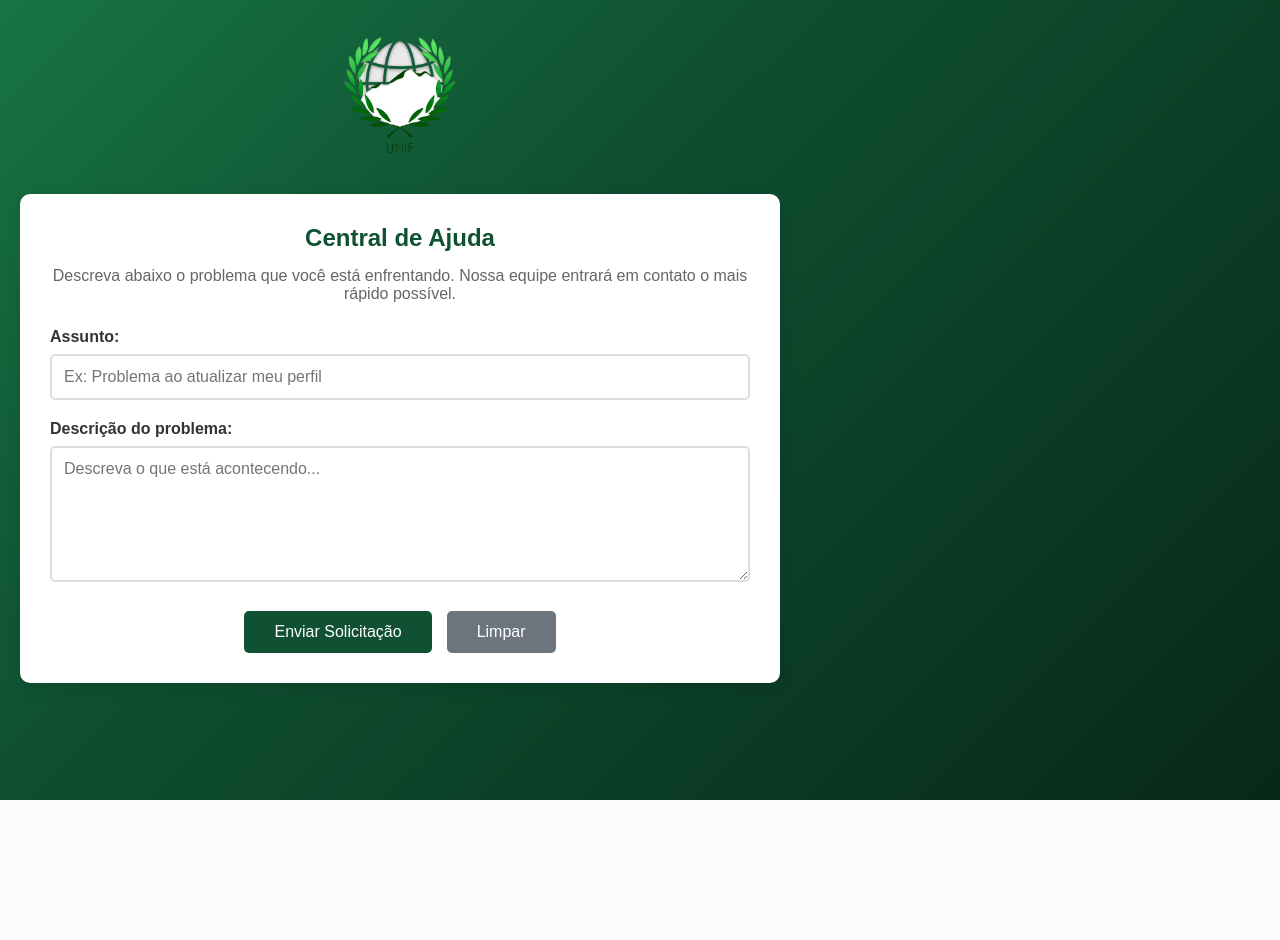
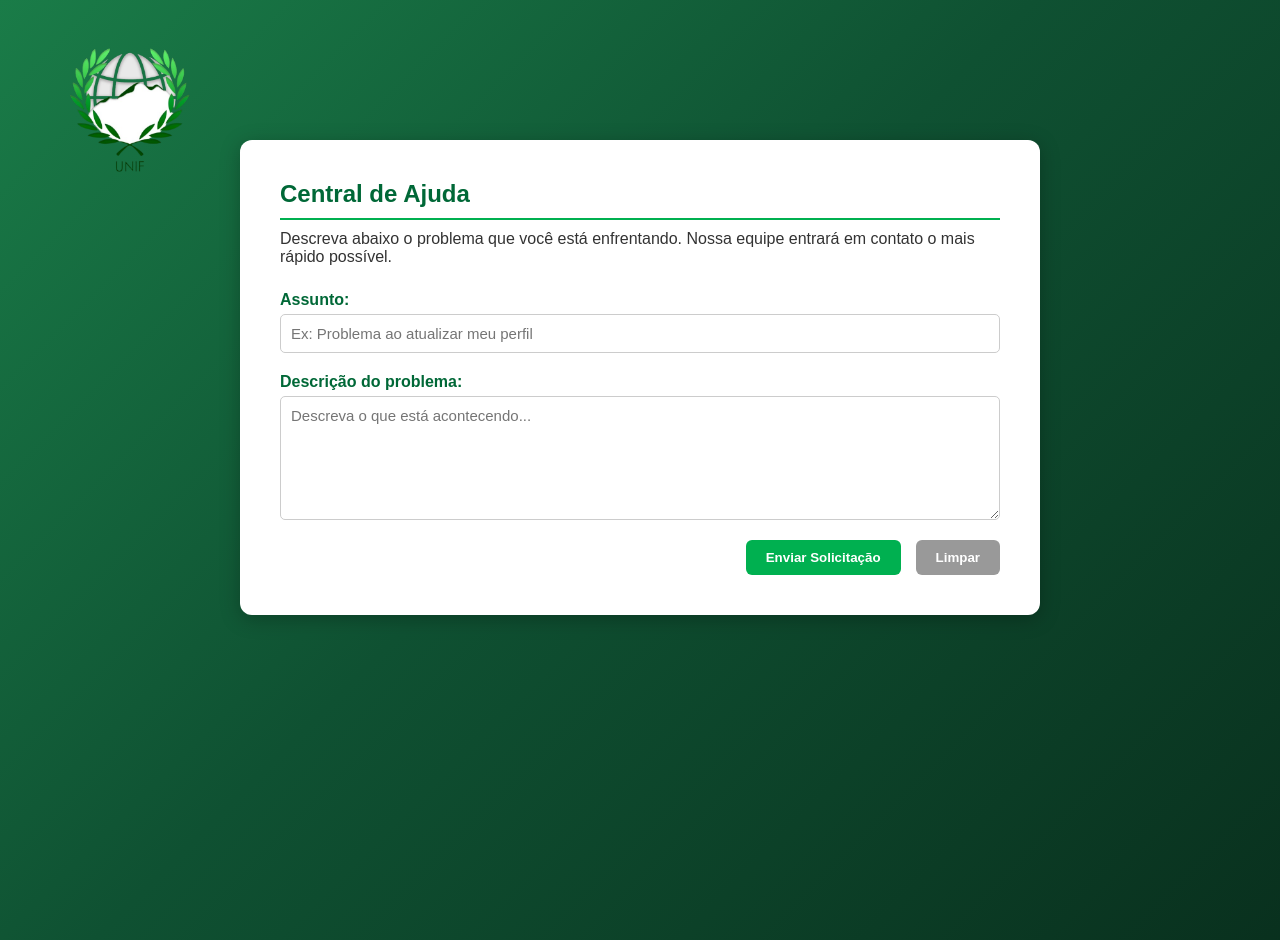
Before and after one commit to MatheusRCastro/unif, a PHP site: page /ajuda.html in a window 1280 px wide. Before the commit the page ends 800 px from the top, so only its background shows below. Run offline with PHP 8.4, Linux system fonts and the light colour scheme.

Commit message:
css ajuda

```diff
--- a/pages/styles/ajuda.css
+++ b/pages/styles/ajuda.css
@@ -1,115 +1,99 @@
-/* Ajustes para funcionar com a sidebar */
-.container {
-  display: flex;
+body {
+    margin: 0;
+    font-family: "Segoe UI", Arial, sans-serif;
+    background: linear-gradient(135deg, #006837, #00b050);
     min-height: 100vh;
   }
 
-.main-content {
-  flex: 1;
-  padding: 20px;
-  display: flex;
-  align-items: center;
-  justify-content: center;
-  background: rgba(0, 0, 0, 0.3);
-  backdrop-filter: blur(3px);
+  .logo-box {
+    position: absolute;
+    top: 30px;
+    left: 50px;
   }
 
-.background {
-  width: 100%;
-  max-width: 800px;
-  padding: 20px;
+  .logo {
+    width: 160px;
   }
 
-/* Mantenha o resto do seu CSS original da ajuda */
   .help-box {
-  background: white;
-  padding: 30px;
-  border-radius: 10px;
-  box-shadow: 0 4px 15px rgba(0, 0, 0, 0.1);
-  color: #333;
+    background-color: #fff;
+    width: 70%;
+    max-width: 800px;
+    margin: 140px auto;
+    border-radius: 12px;
+    box-shadow: 0 4px 20px rgba(0, 0, 0, 0.25);
+    padding: 40px;
   }
 
   .help-box h2 {
-  color: #0f5132;
-  margin-bottom: 15px;
-  text-align: center;
+    color: #006837;
+    margin-bottom: 10px;
+    border-bottom: 2px solid #00b050;
+    padding-bottom: 10px;
   }
 
   .intro {
-  text-align: center;
+    color: #333;
     margin-bottom: 25px;
-  color: #666;
   }
 
   .input-group {
+    display: flex;
+    flex-direction: column;
     margin-bottom: 20px;
   }
 
   .input-group label {
-  display: block;
-  margin-bottom: 8px;
     font-weight: bold;
-  color: #333;
+    color: #006837;
+    margin-bottom: 5px;
   }
 
   .input-group input,
   .input-group textarea {
-  width: 100%;
-  padding: 12px;
-  border: 2px solid #ddd;
+    padding: 10px;
     border-radius: 5px;
-  font-size: 16px;
-  transition: border-color 0.3s;
+    border: 1px solid #ccc;
+    font-size: 15px;
+    resize: vertical;
   }
 
   .input-group input:focus,
   .input-group textarea:focus {
     outline: none;
-  border-color: #0f5132;
+    border-color: #00b050;
+    box-shadow: 0 0 5px #00b05060;
   }
 
   .button-group {
     display: flex;
+    justify-content: flex-end;
     gap: 15px;
-  justify-content: center;
-  margin-top: 25px;
   }
 
-.send-btn, .clear-btn {
-  padding: 12px 30px;
+  .send-btn,
+  .clear-btn {
+    padding: 10px 20px;
     border: none;
-  border-radius: 5px;
-  font-size: 16px;
+    border-radius: 6px;
     cursor: pointer;
-  transition: all 0.3s;
+    font-weight: bold;
   }
 
   .send-btn {
-  background-color: #0f5132;
+    background-color: #00b050;
+    color: white;
+  }
+
+  .clear-btn {
+    background-color: #999;
     color: white;
   }
 
   .send-btn:hover {
-  background-color: #0d452a;
-  transform: translateY(-2px);
-}
-
-.clear-btn {
-  background-color: #6c757d;
-  color: white;
+    background-color: #00913f;
   }
 
   .clear-btn:hover {
-  background-color: #5a6268;
-  transform: translateY(-2px);
+    background-color: #777;
   }
-
-.logo-box {
-  text-align: center;
-  margin-bottom: 20px;
-}
-
-.logo {
-  max-width: 150px;
-  height: auto;
-}
```
Lines whose indentation alone changed are shown as unchanged.
